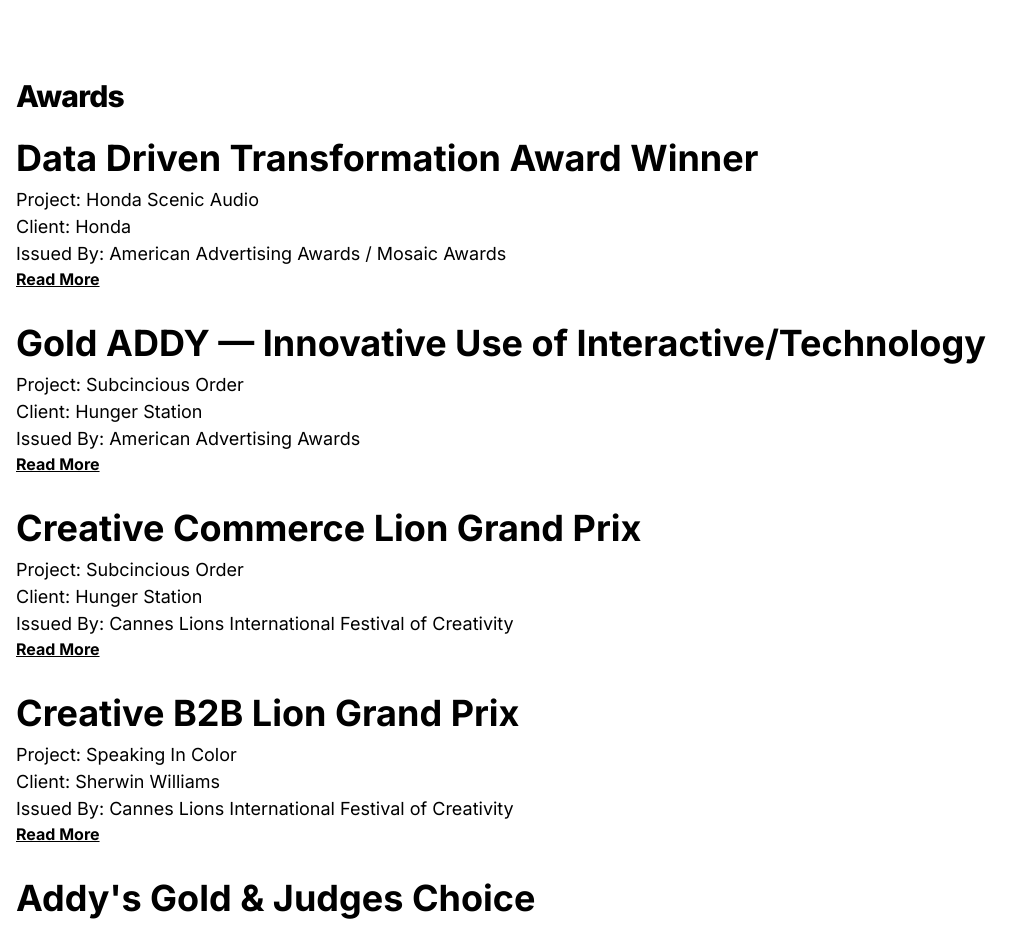
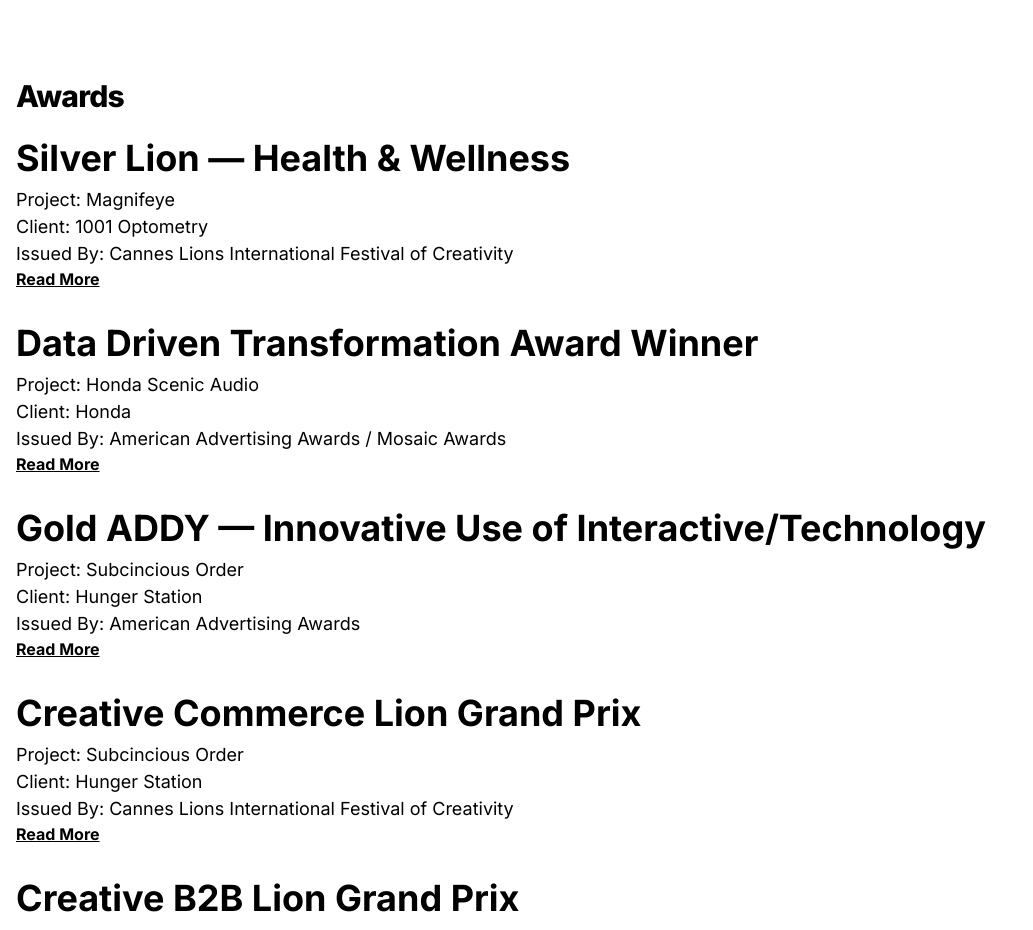
Before and after one commit to rcolepeterson/rcolepeterson, a Next.js app: page / in a window 1280 px wide. Shown: the part 5040-5970 px from the top of the page, without its empty margins (0-1033 px from the left). Built offline with nearby package versions, Linux system fonts and the light colour scheme.

Commit message:
Add Silver Lion award entry for 1001 Optometry in awards list

```diff
--- a/src/app/info.ts
+++ b/src/app/info.ts
@@ -85,6 +85,13 @@
 };
 
 export const awards: AwardProps[] = [
+  {
+    name: "Silver Lion — Health & Wellness",
+    client: "1001 Optometry",
+    description: "Magnifeye",
+    link: "https://campaignbrief.com/vml-sydney-wins-silver-lion-for-1001-optometrys-magnif-eye-in-cannes-health-wellness-lions/",
+    issuedBy: "Cannes Lions International Festival of Creativity",
+  },
   {
     name: "Data Driven Transformation Award Winner",
     client: "Honda",
```
